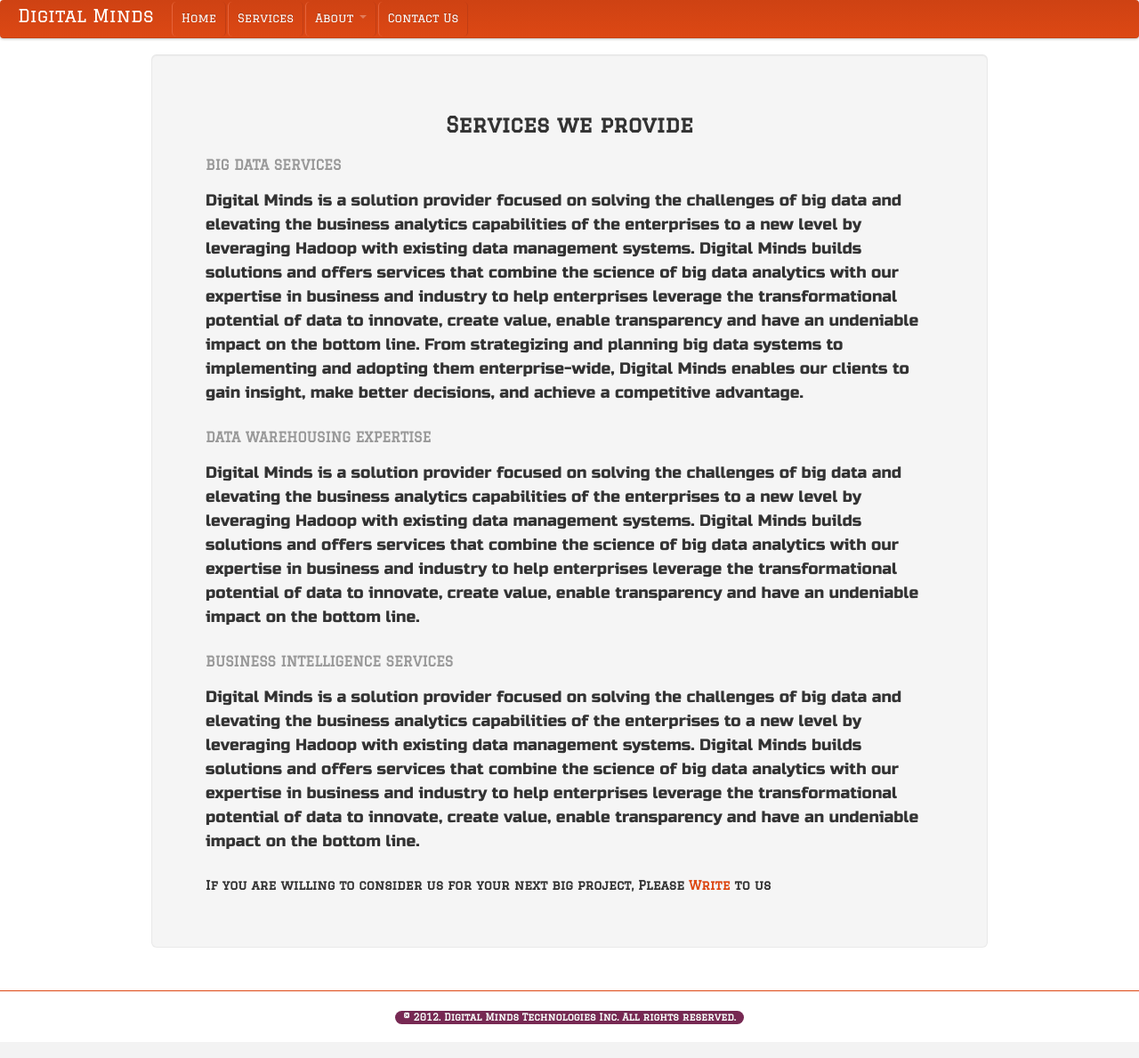
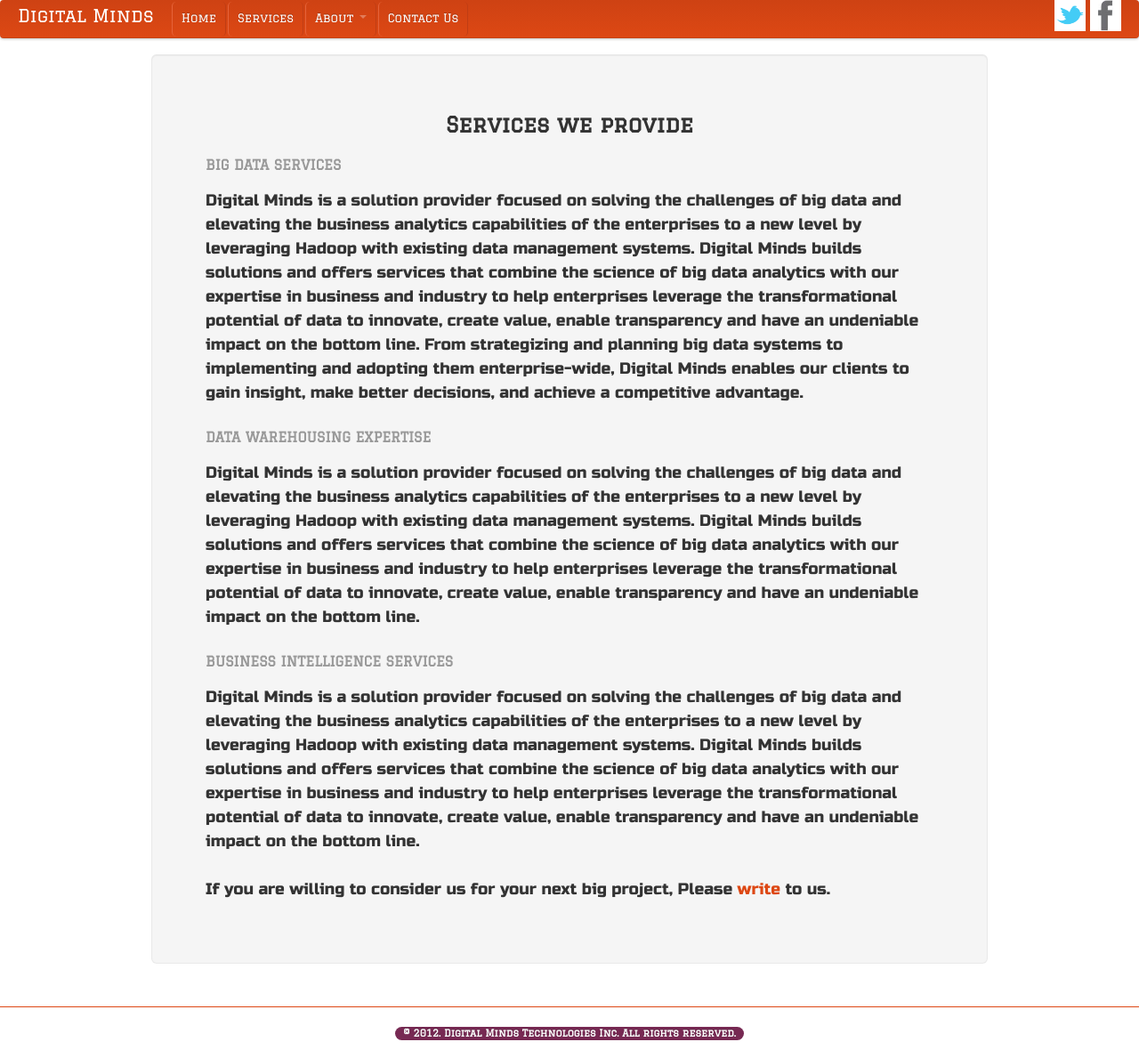
Before and after one commit to kmuthupa/digital_minds, a Rails app: page /services in a window 1280 px wide. Shown: the whole page at 89% size. Before the commit the page ends 1151 px from the top, so only its background shows below. Run offline with Rails 7, Linux system fonts and the light colour scheme; some libraries are stand-ins or nearby versions.

Commit message:
add links to FB and twitter pages TODO: replace placholder images and links

```diff
--- a/app/views/layouts/application.html.haml
+++ b/app/views/layouts/application.html.haml
@@ -17,6 +17,9 @@
           .nav-collapse
             %ul{:class => 'nav nav-pills'}
               = render 'shared/links'
+          .pull-right
+            = link_to(image_tag('twitter_logo.png', :size => '35x35'), 'http://www.twitter.com')
+            = link_to(image_tag('facebook_logo.jpeg', :size => '35x35'), 'http://www.facebook.com')
     .container.main
       .notice-area
         = render 'shared/flashes'
--- a/app/views/pages/services.html.haml
+++ b/app/views/pages/services.html.haml
@@ -17,7 +17,7 @@
   %p
     Digital Minds is a solution provider focused on solving the challenges of big data and elevating the business analytics capabilities of the enterprises to a new level by leveraging Hadoop with existing data management systems. Digital Minds builds solutions and offers services that combine the science of big data analytics with our expertise in business and industry to help enterprises leverage the transformational potential of data to innovate, create value, enable transparency and have an undeniable impact on the bottom line.
   %br
-  %h4
+  %p
     If you are willing to consider us for your next big project, Please
-    = link_to("Write", '#contact', "data-toggle" => "modal")
-    to us
+    = link_to("write", '#contact', "data-toggle" => "modal")
+    to us.
```
Also changed, not shown: app/assets/images/facebook_logo.jpeg (added), app/assets/images/loader.gif (added), app/assets/images/twitter_logo.png (added).
